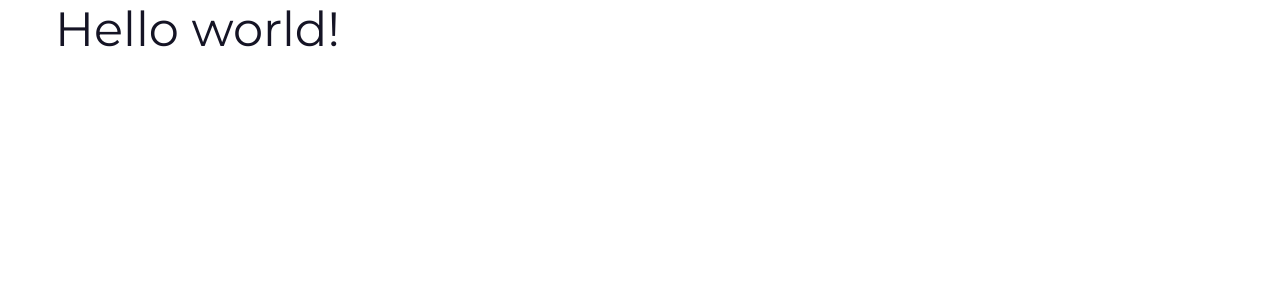
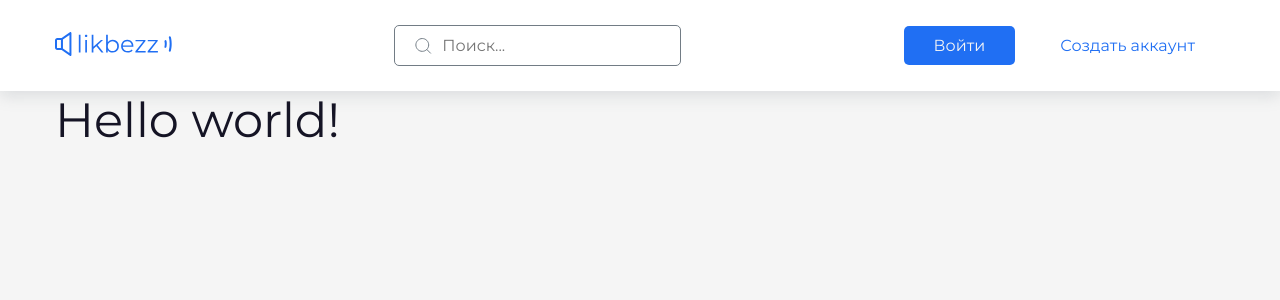
Before and after one commit to ptrv-dev/react-blog-v2, a React (Create React App) app: page / in a window 1280 px wide. Shown: the top 300 px of the page. Built offline with nearby package versions, Linux system fonts and the light colour scheme.

Commit message:
Added header to website

```diff
--- /dev/null
+++ b/src/@types/declaration.d.ts
@@ -0,0 +1 @@
+declare module '*.scss';
--- a/src/App.tsx
+++ b/src/App.tsx
@@ -1,14 +1,19 @@
 import React from 'react';
 import { Routes, Route } from 'react-router-dom';
+
 import HomePage from './pages/HomePage';
+import Header from './components/Header';
 
 const App: React.FC = () => {
   return (
-    <Routes>
-      <Route index element={<HomePage />} />
-      {/* {/* <Route path="/auth/login" element={<LoginPage />} /> */}
-      {/* <Route path="/auth/registration" element={<RegistrationPage />} /> */}
-    </Routes>
+    <>
+      <Header />
+      <Routes>
+        <Route index element={<HomePage />} />
+        {/* {/* <Route path="/auth/login" element={<LoginPage />} /> */}
+        {/* <Route path="/auth/registration" element={<RegistrationPage />} /> */}
+      </Routes>
+    </>
   );
 };
 
--- /dev/null
+++ b/src/components/Header/Header.module.scss
@@ -0,0 +1,15 @@
+.header {
+  padding: 25px 0;
+  background: #fff;
+  box-shadow: 0px 5px 15px rgba(114, 124, 133, 0.2);
+}
+.container {
+  display: flex;
+  align-items: center;
+  justify-content: space-between;
+}
+.actions {
+  display: flex;
+  align-items: center;
+  gap: 15px;
+}
--- /dev/null
+++ b/src/components/Header/index.tsx
@@ -0,0 +1,25 @@
+import React from 'react';
+
+import Search from '../Search';
+import Button from '../UI/Button';
+
+import style from './Header.module.scss';
+
+const Header: React.FC = () => {
+  return (
+    <header className={style.header}>
+      <div className={style.container}>
+        <div className={style.logo}>
+          <img src="./assets/img/logo.svg" alt="likbezz logo" />
+        </div>
+        <Search />
+        <div className={style.actions}>
+          <Button>Войти</Button>
+          <Button variant="text">Создать аккаунт</Button>
+        </div>
+      </div>
+    </header>
+  );
+};
+
+export default Header;
--- /dev/null
+++ b/src/components/Search/Search.module.scss
@@ -0,0 +1,15 @@
+.search {
+  display: inline-flex;
+  align-items: center;
+  padding: 10px 20px;
+  border-radius: 5px;
+  border: 1px solid #727c85;
+}
+.icon {
+  margin-right: 10px;
+}
+.input {
+  border: none;
+  outline: none;
+  font-size: 16px;
+}
--- /dev/null
+++ b/src/components/Search/index.tsx
@@ -0,0 +1,39 @@
+import React from 'react';
+
+import style from './Search.module.scss';
+
+const Search: React.FC = () => {
+  const [query, setQuery] = React.useState<string>('');
+
+  const handleInputChange = (event: React.ChangeEvent<HTMLInputElement>) =>
+    setQuery(event.target.value);
+
+  return (
+    <div className={style.search}>
+      <svg
+        className={style.icon}
+        width="17"
+        height="16"
+        viewBox="0 0 17 16"
+        fill="none"
+        xmlns="http://www.w3.org/2000/svg"
+      >
+        <g>
+          <path
+            d="M15.8072 15.4667L11.5405 11.2M7.27387 13.3333C6.43341 13.3333 5.60118 13.1678 4.8247 12.8462C4.04821 12.5245 3.34268 12.0531 2.74839 11.4588C2.15409 10.8645 1.68267 10.159 1.36104 9.38251C1.03941 8.60602 0.873871 7.77379 0.873871 6.93333C0.873871 6.09287 1.03941 5.26064 1.36104 4.48416C1.68267 3.70768 2.15409 3.00214 2.74839 2.40785C3.34268 1.81355 4.04821 1.34213 4.8247 1.0205C5.60118 0.698874 6.43341 0.533333 7.27387 0.533333C8.97126 0.533333 10.5991 1.20762 11.7994 2.40785C12.9996 3.60808 13.6739 5.23595 13.6739 6.93333C13.6739 8.63072 12.9996 10.2586 11.7994 11.4588C10.5991 12.659 8.97126 13.3333 7.27387 13.3333Z"
+            stroke="#727C85"
+          />
+        </g>
+      </svg>
+      <input
+        type="text"
+        className={style.input}
+        value={query}
+        onChange={handleInputChange}
+        placeholder="Поиск..."
+      />
+    </div>
+  );
+};
+
+export default Search;
--- /dev/null
+++ b/src/components/UI/Button/Button.module.scss
@@ -0,0 +1,26 @@
+.button {
+  border: none;
+  cursor: pointer;
+  border-radius: 5px;
+  font-size: 16px;
+  display: inline-flex;
+  justify-content: center;
+  align-items: center;
+  padding: 10px 30px;
+  gap: 10px;
+  background: #206ff3;
+  color: #f5f5f5;
+}
+.small {
+  padding: 5px 15px;
+}
+.text {
+  border: none;
+  background: none;
+  color: #206ff3;
+}
+.outlined {
+  background: none;
+  border: 1px solid #206ff3;
+  color: #206ff3;
+}
--- /dev/null
+++ b/src/components/UI/Button/index.tsx
@@ -0,0 +1,24 @@
+import React from 'react';
+
+import style from './Button.module.scss';
+
+interface ButtonProps {
+  variant?: 'contained' | 'outlined' | 'text';
+  size?: 'small' | 'medium';
+  children: any;
+}
+
+const Button: React.FC<ButtonProps> = ({
+  variant = 'contained',
+  size = 'medium',
+  children,
+}) => {
+  const className = [style.button];
+  size === 'small' && className.push(style.small);
+  if (variant === 'outlined') className.push(style.outlined);
+  else if (variant === 'text') className.push(style.text);
+
+  return <button className={className.join(' ')}>{children}</button>;
+};
+
+export default Button;
--- a/src/styles/global.scss
+++ b/src/styles/global.scss
@@ -11,7 +11,7 @@
   font-family: 'Montserrat';
 }
 
-.container {
+*[class*='container'] {
   max-width: calc($container-max + $container-padding * 2);
   margin: 0 auto;
   padding: 0 $container-padding;
@@ -20,6 +20,7 @@
 body {
   color: $color-gray;
   font-size: 16px;
+  background: $color-light;
 }
 
 h1,
```
Also changed, not shown: public/assets/img/logo.svg (added).
